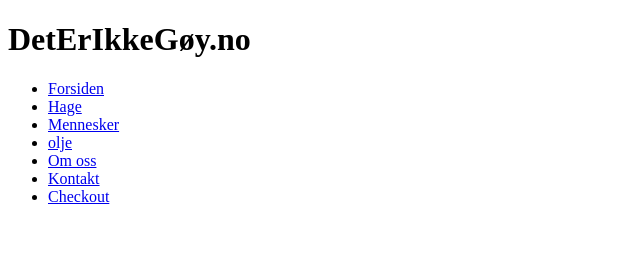
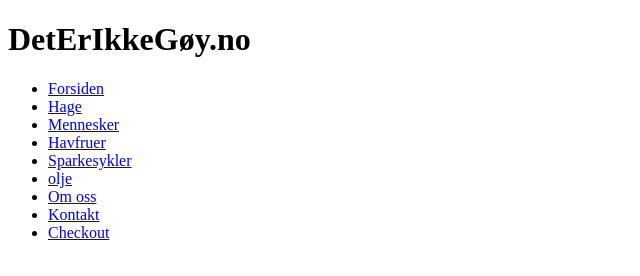
Before and after one commit to Dinosysen/Deterikkegodt, a plain HTML site: page index.html in a window 1280 px wide. Shown: the whole page, without its empty margins (0-640 px from the left). Drawn offline with Linux system fonts and the light colour scheme.

Commit message:
legge til flere linker i meny

```diff
--- a/index.html
+++ b/index.html
@@ -15,6 +15,8 @@
           <li><a href="/">Forsiden</a></li>
           <li><a href="/hage">Hage</a></li>
           <li><a href="/mennesker">Mennesker</a></li>
+          <li><a href="/havfruer">Havfruer</a></li>
+          <li><a href="/sparkesykler">Sparkesykler</a></li>
           <li><a href="/olje">olje</a></li>
           <li><a href="/omoss">Om oss</a></li>
           <li><a href="/kontakt">Kontakt</a></li>
```
